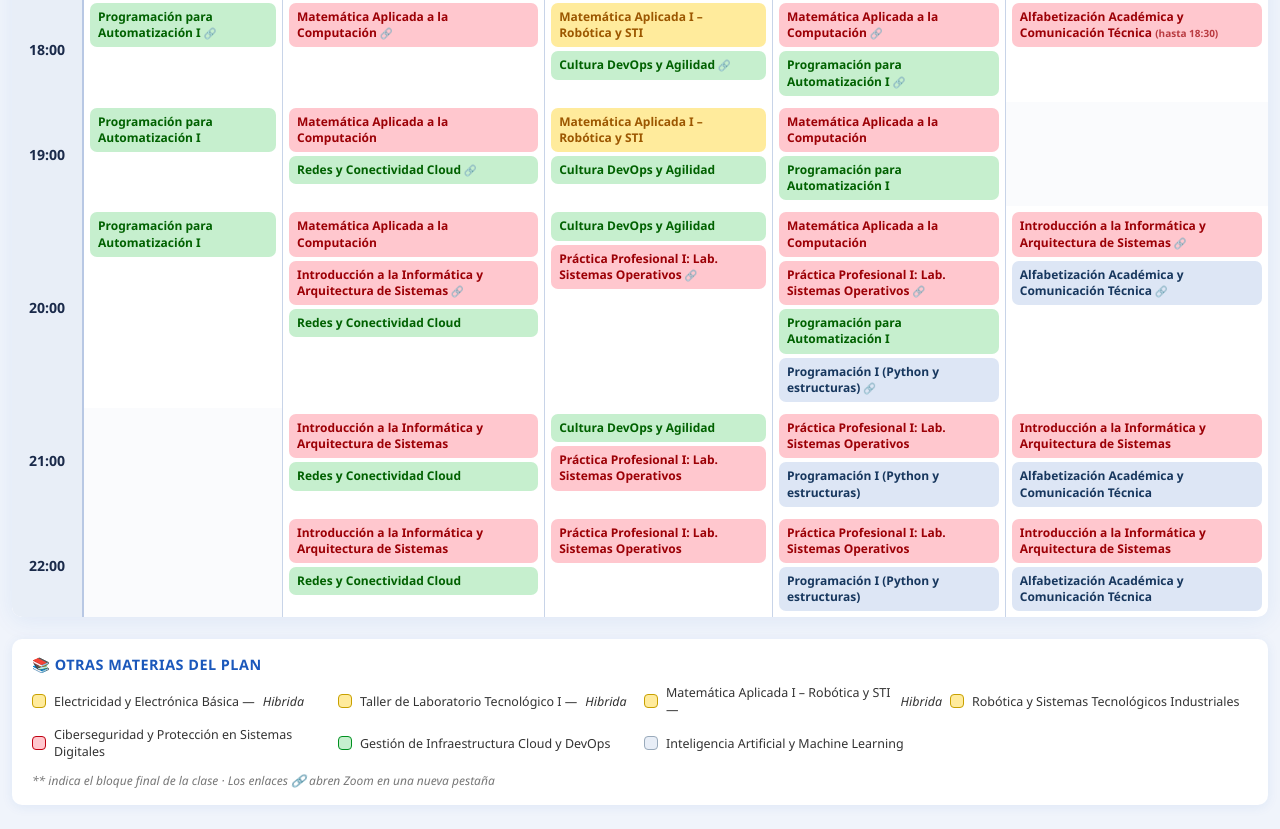
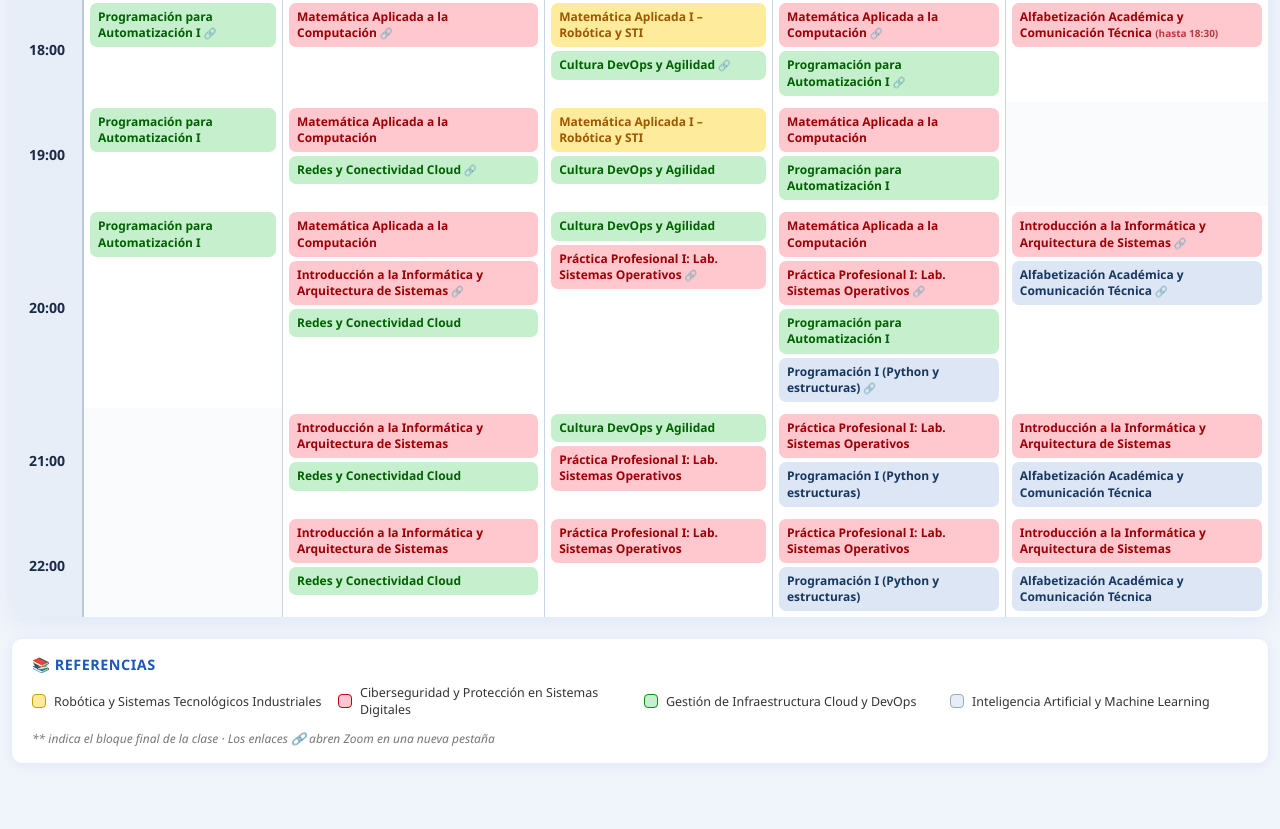
Before and after one commit to Acentor/HorarioCarreras, a plain HTML site: page Index.html in a window 1280 px wide. Shown: the part 771-1600 px from the top of the page. After the commit the page ends 1558 px from the top, so only its background shows below. Drawn offline with Linux system fonts and the light colour scheme.

Commit message:
Change section title to 'Referencias' and clean up
Updated section title and removed some course entries.

```diff
--- a/Index.html
+++ b/Index.html
@@ -470,11 +470,8 @@
 
 <!-- Section: Materias disponibles (rows 27-30) -->
 <div class="section-legend">
-  <h2>📚 Otras materias del plan</h2>
+  <h2>📚 Referencias</h2>
   <div class="legend-grid">
-    <div class="legend-entry"><span class="legend-swatch" style="background:#FFEB9C;border:1px solid #c8a000"></span>Electricidad y Electrónica Básica — <em>Hibrida</em></div>
-    <div class="legend-entry"><span class="legend-swatch" style="background:#FFEB9C;border:1px solid #c8a000"></span>Taller de Laboratorio Tecnológico I — <em>Hibrida</em></div>
-    <div class="legend-entry"><span class="legend-swatch" style="background:#FFEB9C;border:1px solid #c8a000"></span>Matemática Aplicada I – Robótica y STI — <em>Hibrida</em></div>
     <div class="legend-entry"><span class="legend-swatch" style="background:#FFEB9C;border:1px solid #c8a000"></span>Robótica y Sistemas Tecnológicos Industriales</div>
     <div class="legend-entry"><span class="legend-swatch" style="background:#FFC7CE;border:1px solid #c00010"></span>Ciberseguridad y Protección en Sistemas Digitales</div>
     <div class="legend-entry"><span class="legend-swatch" style="background:#C6EFCE;border:1px solid #009020"></span>Gestión de Infraestructura Cloud y DevOps</div>
```
